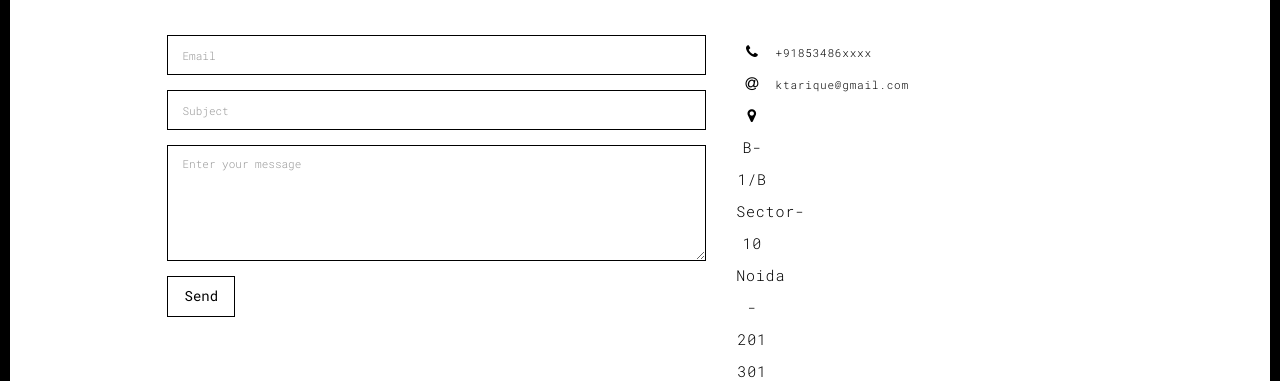
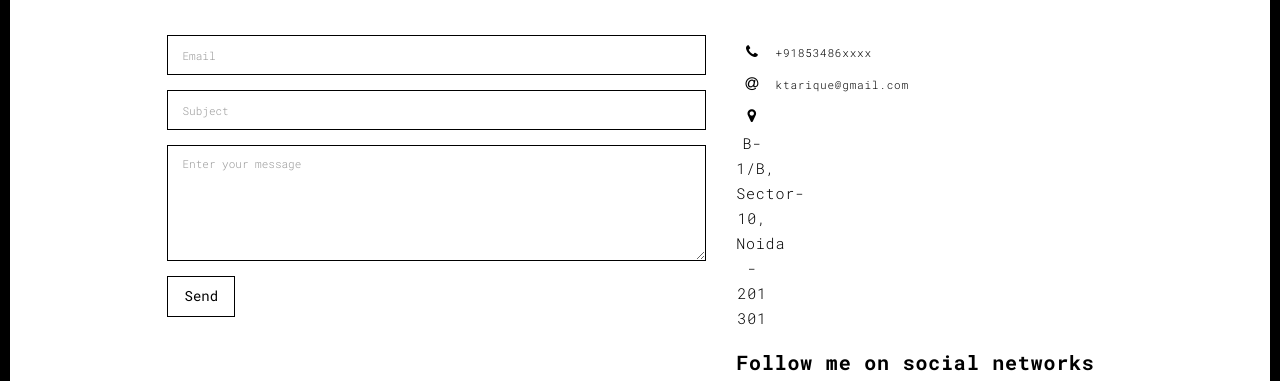
Before and after one commit to tariquekhan98/tarique-khan, a plain HTML site: page contact.html in a window 1280 px wide. Shown: the part 167-548 px from the top of the page. Drawn offline with Linux system fonts and the light colour scheme.

Commit message:
Adddress format changes

```diff
--- a/contact.html
+++ b/contact.html
@@ -88,7 +88,7 @@
                         <li>
                           <span class="fa-icon">
                             <i class="fa fa fa-map-marker" aria-hidden="true"></i>
-                            B-1/B Sector-10 Noida - 201 301
+                            <p>B-1/B, Sector-10, Noida - 201 301</p>
                           </span>
                         </li>
                       </ul>
```
